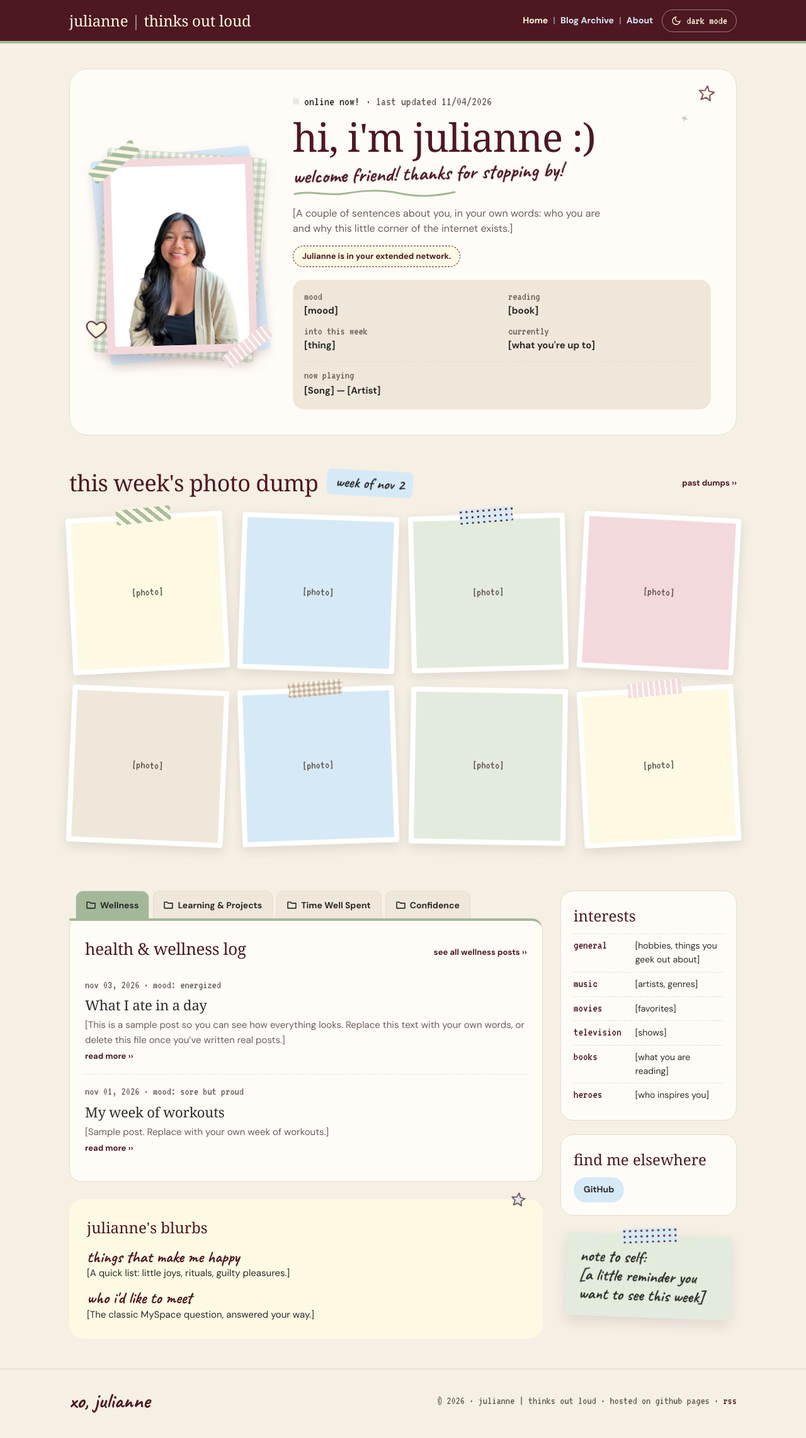
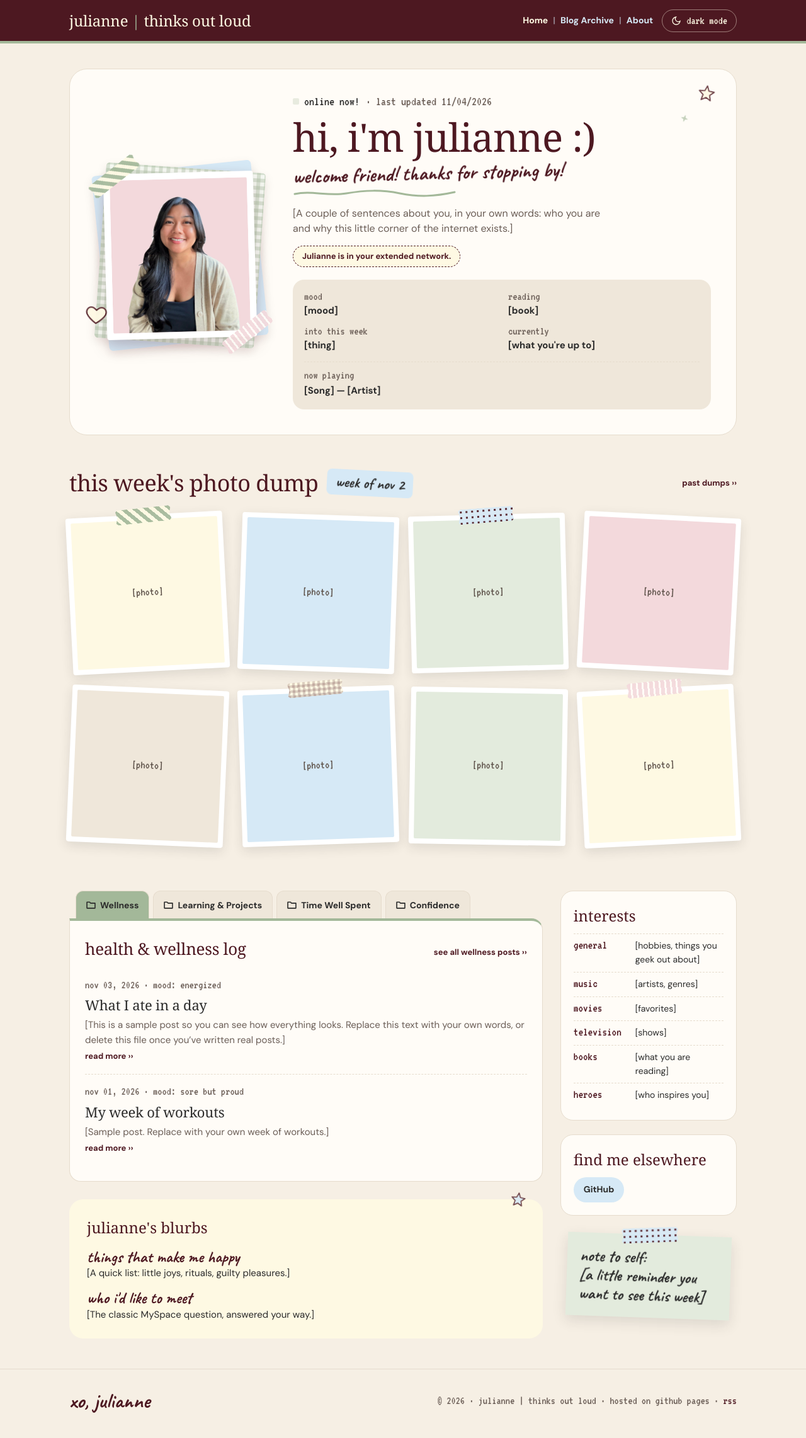
Before and after one commit to julianneitliong/thinks-out-loud, a Jekyll site: the page built from index.html, in a window 1280 px wide. Shown: the whole page at 63% size. Built offline with Jekyll 4.4.1, drawn with Linux system fonts in a browser that asks for light colours; some web fonts are replaced.

```diff
--- a/assets/css/style.css
+++ b/assets/css/style.css
@@ -129,10 +129,11 @@ b { font-weight: 700; }
   transform: rotate(4deg);
 }
 .scrap-photo {
-  position: relative; background: #F3D9DC; padding: 12px; border-radius: 4px;
+  position: relative; background: #FFFFFF; padding: 10px; border-radius: 4px;
   box-shadow: 0 12px 28px rgba(77, 24, 33, .18); transform: rotate(-1.5deg);
 }
-.scrap-photo img, .scrap-photo .hero-ph { display: block; aspect-ratio: 3 / 4; width: 100%; height: auto; object-fit: cover; border-radius: 2px; background: #FFFFFF; }
+.scrap-photo img { display: block; width: 100%; height: auto; border-radius: 2px; }
+.scrap-photo .hero-ph { display: flex; aspect-ratio: 4 / 5; width: 100%; border-radius: 2px; }
 .scrap .tape { z-index: 2; margin-left: 0; }
 .scrap .scrap-tape-1 { top: 10px; left: -14px; transform: rotate(-38deg); }
 .scrap .scrap-tape-2 { top: auto; left: auto; bottom: 14px; right: -16px; transform: rotate(-38deg); }
```
Also changed, not shown: images/julianne.jpg.
